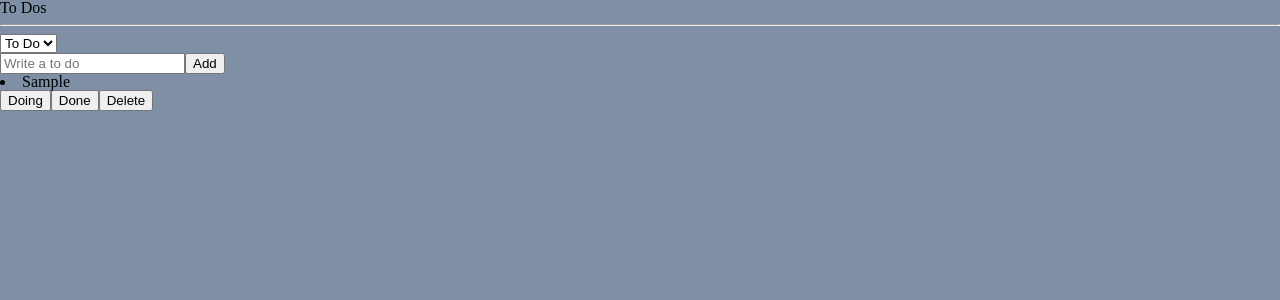
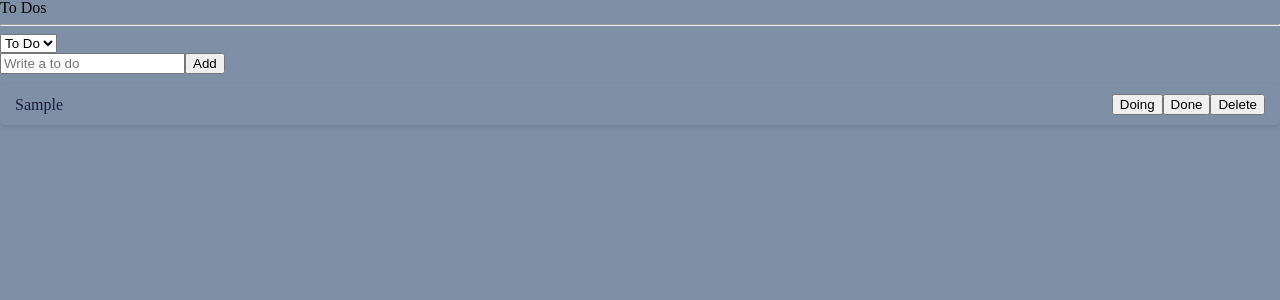
Before and after one commit to honghyunAhn/react-todo, a React (Create React App) app: page / in a window 1280 px wide. Both pictures are taken after typing "Sample" into the empty fields and a click on the button "Add". Shown: the top 300 px of the page. Built offline with nearby package versions, Linux system fonts and the light colour scheme.

Commit message:
Style list, text

```diff
--- a/src/components/toDo.tsx
+++ b/src/components/toDo.tsx
@@ -3,9 +3,22 @@ import { Categories, IToDo, toDoState } from "../atoms";
 
 import styled from "styled-components";
 
-const ListItem = styled.li``;
+const ListItem = styled.li`
+  display: flex;
+  justify-content: space-between;
+  align-items: center;
+  padding: 10px 15px;
+  margin: 10px 0;
+  border-radius: 5px;
+  background-color: ${(props) => props.theme.cardBgColor};
+  box-shadow: 0 2px 4px rgba(0, 0, 0, 0.1);
+`;
 
-const Text = styled.span``;
+const Text = styled.span`
+  flex: 1;
+  font-size: 16px;
+  color: ${(props) => props.theme.textColor};
+`;
 
 const ButtonGroup = styled.div``;
 
```
